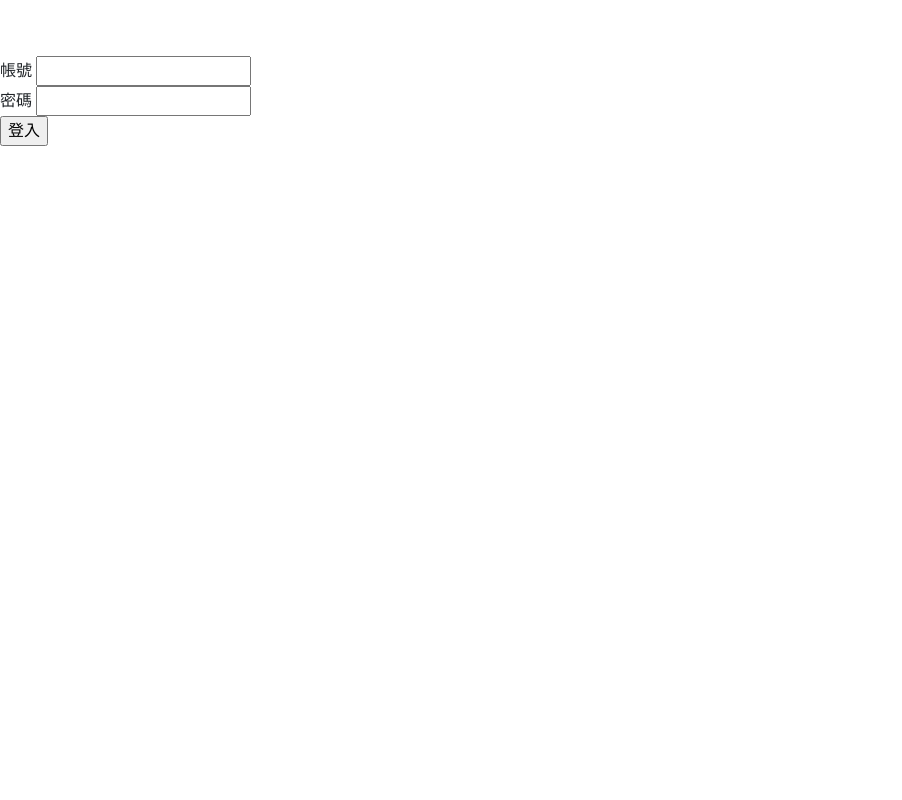
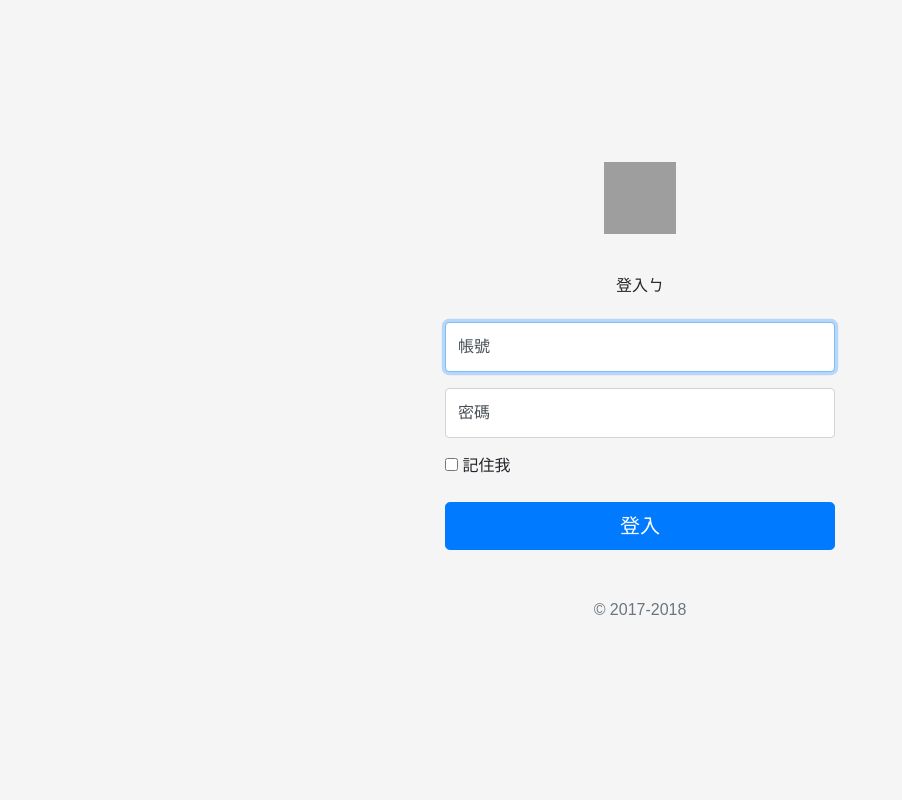
Before and after one commit to yuchingtw/Webpages_Development_Final_Project, a Django app: a page that uses mysite/web/templates/login/login.html in a window 1280 px wide. Shown: the whole page, without its empty margins (0-902 px from the left). Run offline with Django 3.2, Linux system fonts and the light colour scheme; some libraries are stand-ins or nearby versions; grey boxes are pictures that could not be loaded.

Commit message:
login front-end design

```diff
--- /dev/null
+++ b/mysite/static/login.css
@@ -0,0 +1,88 @@
+:root {
+    --input-padding-x: .75rem;
+    --input-padding-y: .75rem;
+  }
+
+  html,
+  body {
+    height: 100%;
+    font-family: 'Noto Sans TC', sans-serif;
+  }
+
+  body {
+    display: -ms-flexbox;
+    display: -webkit-box;
+    display: flex;
+    -ms-flex-align: center;
+    -ms-flex-pack: center;
+    -webkit-box-align: center;
+    align-items: center;
+    -webkit-box-pack: center;
+    justify-content: center;
+    padding-top: 40px;
+    padding-bottom: 40px;
+    background-color: #f5f5f5;
+  }
+
+  .form-signin {
+    width: 100%;
+    max-width: 420px;
+    padding: 15px;
+    margin: 0 auto;
+  }
+
+  .form-label-group {
+    position: relative;
+    margin-bottom: 1rem;
+  }
+
+  .form-label-group > input,
+  .form-label-group > label {
+    padding: var(--input-padding-y) var(--input-padding-x);
+  }
+
+  .form-label-group > label {
+    position: absolute;
+    top: 0;
+    left: 0;
+    display: block;
+    width: 100%;
+    margin-bottom: 0; /* Override default `<label>` margin */
+    line-height: 1.5;
+    color: #495057;
+    border: 1px solid transparent;
+    border-radius: .25rem;
+    transition: all .1s ease-in-out;
+  }
+
+  .form-label-group input::-webkit-input-placeholder {
+    color: transparent;
+  }
+
+  .form-label-group input:-ms-input-placeholder {
+    color: transparent;
+  }
+
+  .form-label-group input::-ms-input-placeholder {
+    color: transparent;
+  }
+
+  .form-label-group input::-moz-placeholder {
+    color: transparent;
+  }
+
+  .form-label-group input::placeholder {
+    color: transparent;
+  }
+
+  .form-label-group input:not(:placeholder-shown) {
+    padding-top: calc(var(--input-padding-y) + var(--input-padding-y) * (2 / 3));
+    padding-bottom: calc(var(--input-padding-y) / 3);
+  }
+
+  .form-label-group input:not(:placeholder-shown) ~ label {
+    padding-top: calc(var(--input-padding-y) / 3);
+    padding-bottom: calc(var(--input-padding-y) / 3);
+    font-size: 12px;
+    color: #777;
+  }
--- a/mysite/web/templates/login/login.html
+++ b/mysite/web/templates/login/login.html
@@ -10,13 +10,41 @@
     <link rel="stylesheet" href="https://maxcdn.bootstrapcdn.com/bootstrap/4.0.0/css/bootstrap.min.css" integrity="sha384-Gn5384xqQ1aoWXA+058RXPxPg6fy4IWvTNh0E263XmFcJlSAwiGgFAW/dAiS6JXm" crossorigin="anonymous">
 
     <!-- Custom styles for this template -->
-    <link href="{% static 'offcanvas.css' %}" rel="stylesheet">
-    <link href="{% static 'footer.css' %}" rel="stylesheet">
+    <link href="{% static 'login.css' %}" rel="stylesheet">
 
     <title>登入</title>
 </head>
 
 <body>
+    <form class="form-signin" action="/web/login/" method="post">
+        {% csrf_token %}
+
+        <div class="text-center mb-4">
+            <img class="mb-4" src="https://getbootstrap.com/assets/brand/bootstrap-solid.svg" alt="" width="72" height="72">
+            <h1 class="h3 mb-3 font-weight-normal"></h1>
+            <p>登入ㄅ</p>
+        </div>
+
+        <div class="form-label-group">
+            <input type="text" name="username" id="username" class="form-control" placeholder="Email address" required autofocus>
+            <label for="inputEmail">帳號</label>
+        </div>
+
+        <div class="form-label-group">
+            <input type="password" name="password" id="password" class="form-control" placeholder="Password" required>
+            <label for="inputPassword">密碼</label>
+        </div>
+
+        <div class="checkbox mb-3">
+            <label>
+            <input type="checkbox" value="remember-me"> 記住我
+            </label>
+        </div>
+        <button class="btn btn-lg btn-primary btn-block" type="submit">登入</button>
+        <p class="mt-5 mb-3 text-muted text-center">&copy; 2017-2018</p>
+    </form>
+
+    <!--
     <form action="/web/login/" method="post">
         {% csrf_token %} 帳號
 
@@ -26,6 +54,7 @@
         <br>
         <input type="submit" value="登入">
     </form>
+    -->
 </body>
 
 </html>
```
Also changed, not shown: mysite/db.sqlite3.
